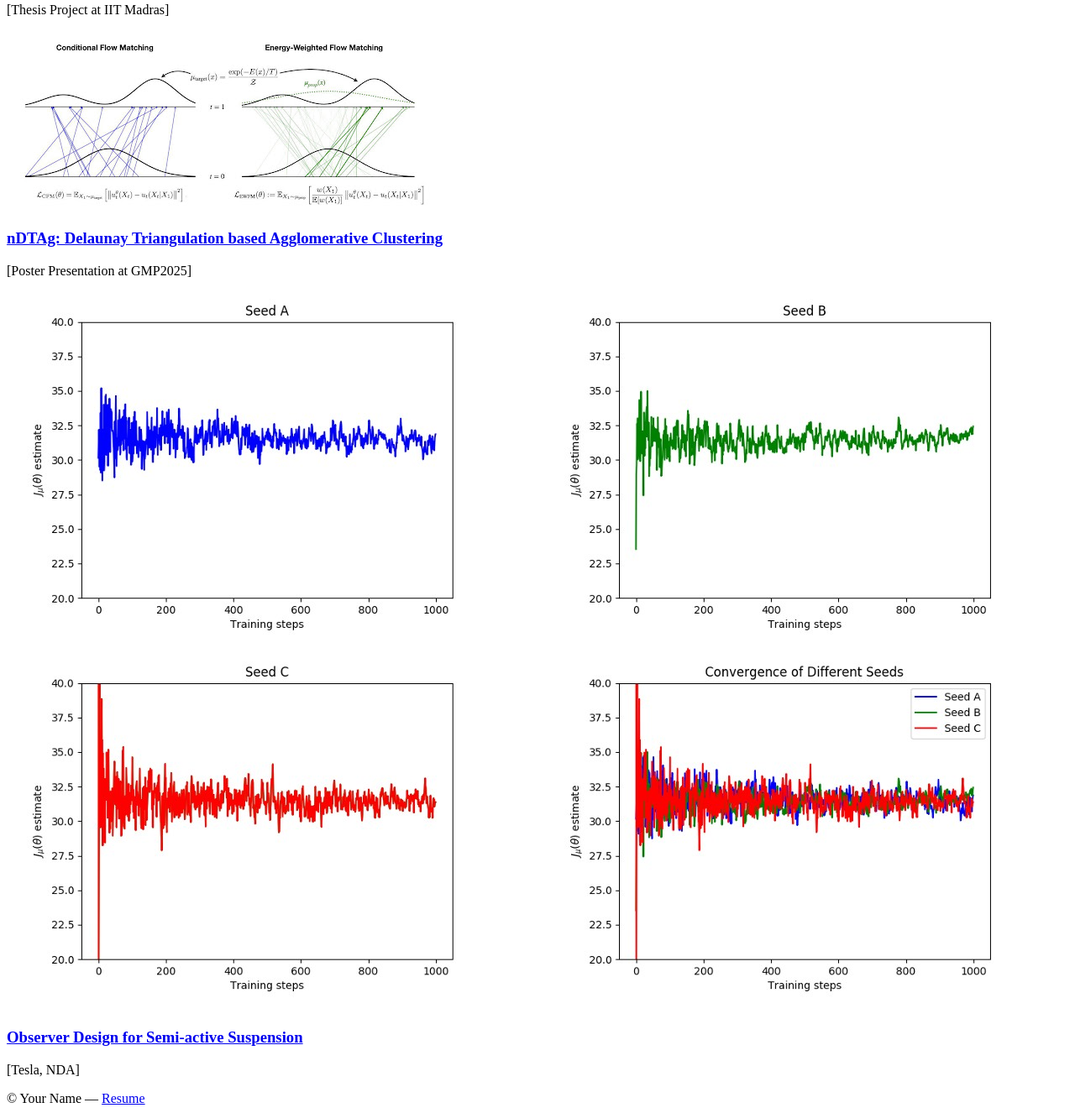
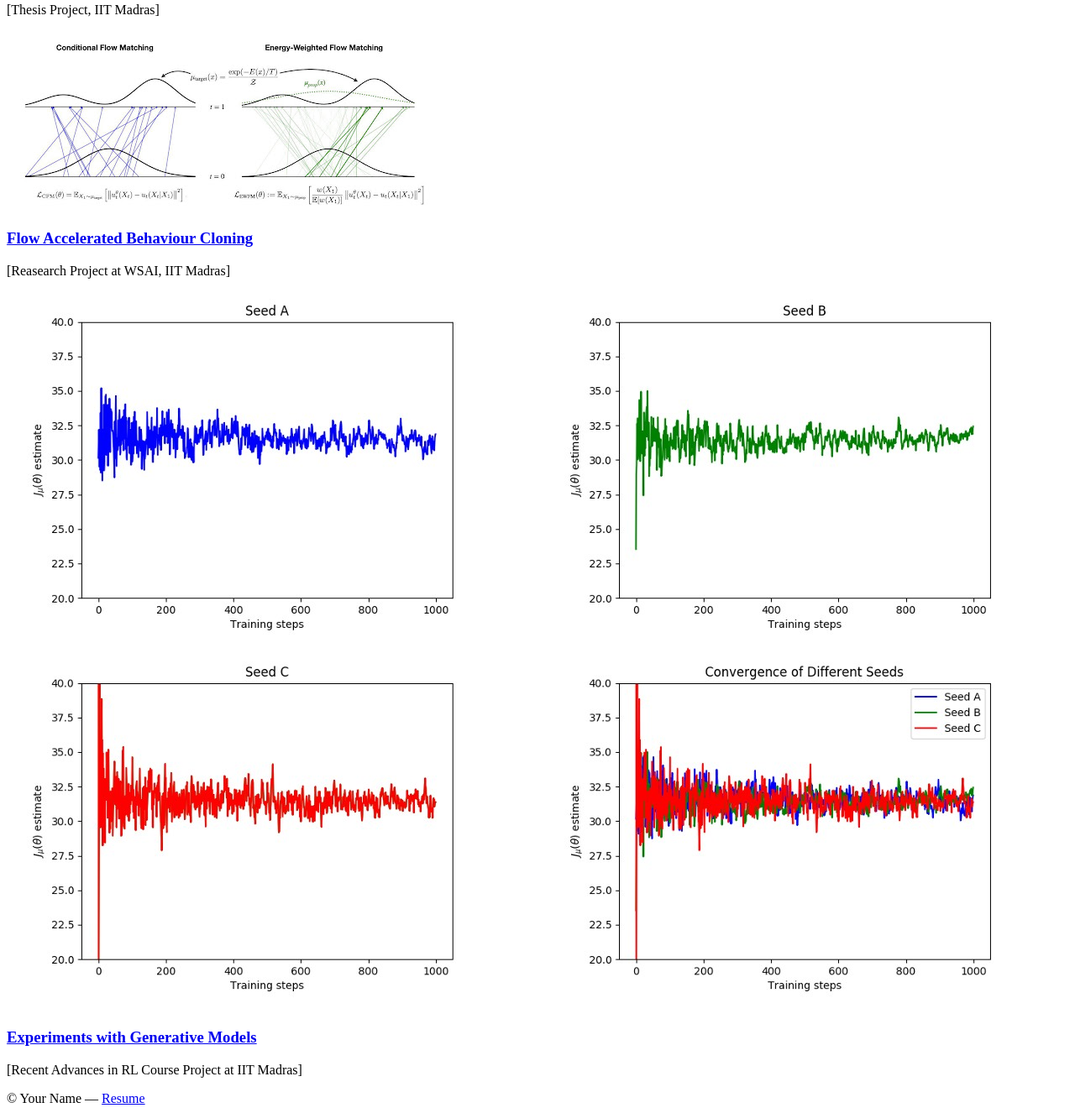
Before and after one commit to shrinidik18/shrinidik18.github.io, a plain HTML site: page projects.html in a window 1280 px wide. Shown: the part 1263-2589 px from the top of the page at 84% size. Drawn offline with Linux system fonts and the light colour scheme.

Commit message:
Update projects.html

```diff
--- a/projects.html
+++ b/projects.html
@@ -22,21 +22,21 @@
 <article class="project-card">
 <a href="projects/project-alpha.html"><img src="assets/sample1.jpg" alt="proj"></a>
 <h3><a href="projects/project-alpha.html">Swarm Intelligence</a></h3>
-<p class="muted">[Thesis Project at IIT Madras]</p>
+<p class="muted">[Thesis Project, IIT Madras]</p>
 </article>
 
 
 <article class="project-card">
 <a href="projects/project-ndtag.html"><img src="assets/sample2.jpg" alt="proj"></a>
-<h3><a href="projects/project-ndtag.html">nDTAg: Delaunay Triangulation based Agglomerative Clustering</a></h3>
-<p class="muted">[Poster Presentation at GMP2025]</p>
+<h3><a href="projects/project-ndtag.html">Flow Accelerated Behaviour Cloning</a></h3>
+<p class="muted">[Reasearch Project at WSAI, IIT Madras]</p>
 </article>
 
 
 <article class="project-card">
 <a href="projects/project-suspension.html"><img src="assets/sample3.jpg" alt="proj"></a>
-<h3><a href="projects/project-suspension.html">Observer Design for Semi-active Suspension</a></h3>
-<p class="muted">[Tesla, NDA]</p>
+<h3><a href="projects/project-suspension.html">Experiments with Generative Models</a></h3>
+<p class="muted">[Recent Advances in RL Course Project at IIT Madras]</p>
 </article>
 
 
```
